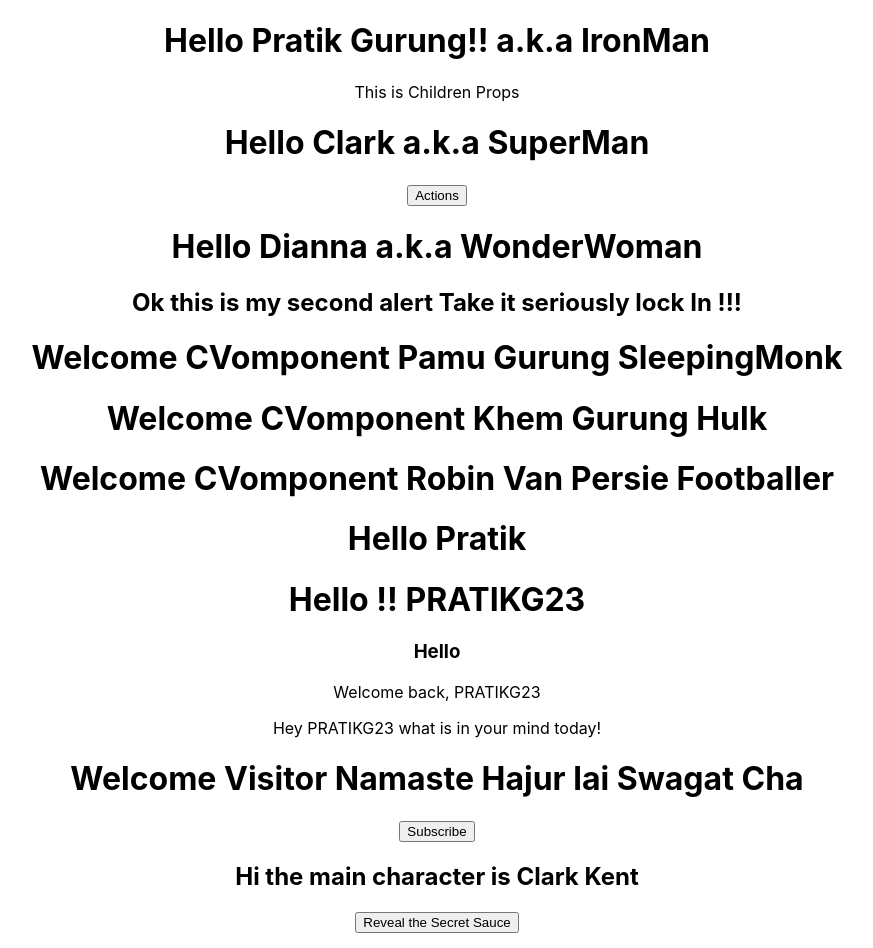
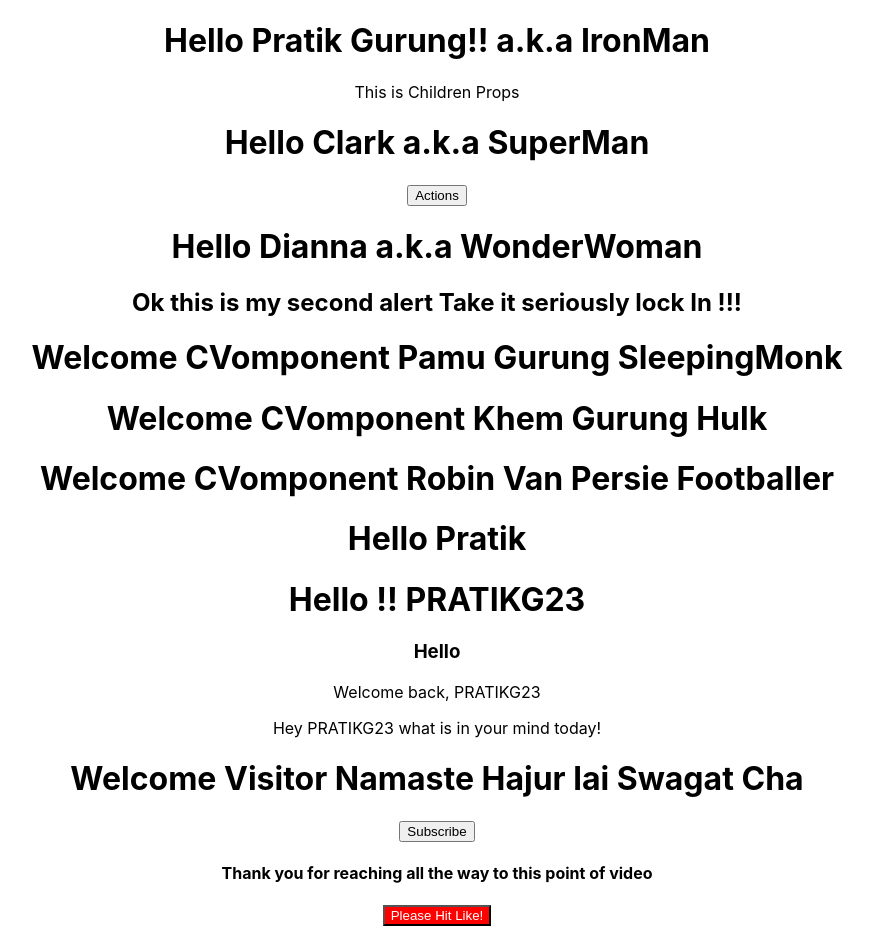
Before and after one commit to Pratik23G/typeMastery, a React (Create React App) app in the folder reactDays/lesson01hello/: page / in a window 1280 px wide. Shown: the top 948 px of the page, without its empty margins (203-1076 px from the left). Built offline with nearby package versions, Linux system fonts and the light colour scheme.

Commit message:
Built a simple animated LikeButton with transition components and state logics along with ternary operators and use of keyframes method to scale or enlarge and shrink the effect

```diff
--- a/reactDays/lesson01hello/src/App.js
+++ b/reactDays/lesson01hello/src/App.js
@@ -11,6 +11,7 @@ import {
 } from "./components/Hello";
 import MessageNamaste from "./components/Message";
 import HeroRoles from "./components/HeroInformation";
+import Likesbutton from "./components/LikeButton";
 function App() {
   return (
     <div className="App">
@@ -35,7 +36,8 @@ function App() {
       to the component whereas the state gets passed within the component
       */}
       <MessageNamaste />
-
+      {/* Todays practice before any learning and grinding state vs props cases */}
+      <Likesbutton />
       <HeroRoles />
     </div>
   );
--- /dev/null
+++ b/reactDays/lesson01hello/src/components/LikeButton.css
@@ -0,0 +1,22 @@
+@keyframes pop {
+  0% {
+    transform: scale(1);
+  }
+  50% {
+    transform: scale(1.2);
+  }
+  100% {
+    transform: scale(1);
+  }
+}
+
+.like-btn {
+  background: red;
+  color: white;
+  transition: background 0.3s;
+}
+
+.like-btn.liked {
+  background: grey;
+  animation: pop 0.3s ease;
+}
--- /dev/null
+++ b/reactDays/lesson01hello/src/components/LikeButton.js
@@ -0,0 +1,32 @@
+import React, { Component } from "react";
+import "./LikeButton.css";
+class Likesbutton extends Component {
+  constructor(props) {
+    super(props);
+    this.state = {
+      likedButton: false,
+    };
+  }
+
+  clickFunction() {
+    this.setState((prevState) => ({
+      likedButton: !prevState.likedButton,
+    }));
+  }
+
+  render() {
+    return (
+      <div>
+        <h4>Thank you for reaching all the way to this point of video</h4>
+        <button
+          className={this.state.likedButton ? "like-btn liked" : "like-btn"}
+          onClick={() => this.clickFunction()}
+        >
+          {this.state.likedButton ? "Liked" : "Please Hit Like!"}
+        </button>
+      </div>
+    );
+  }
+}
+
+export default Likesbutton;
```
